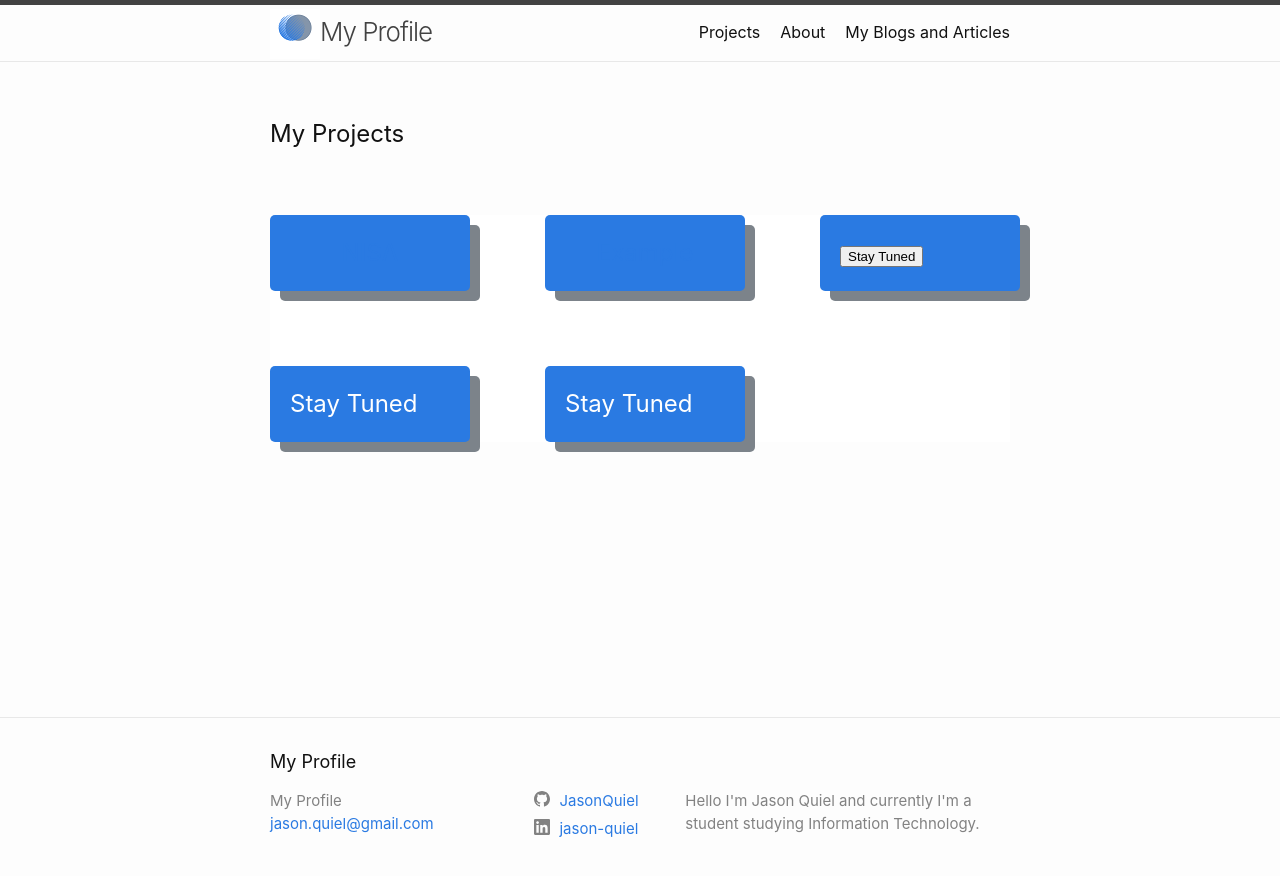
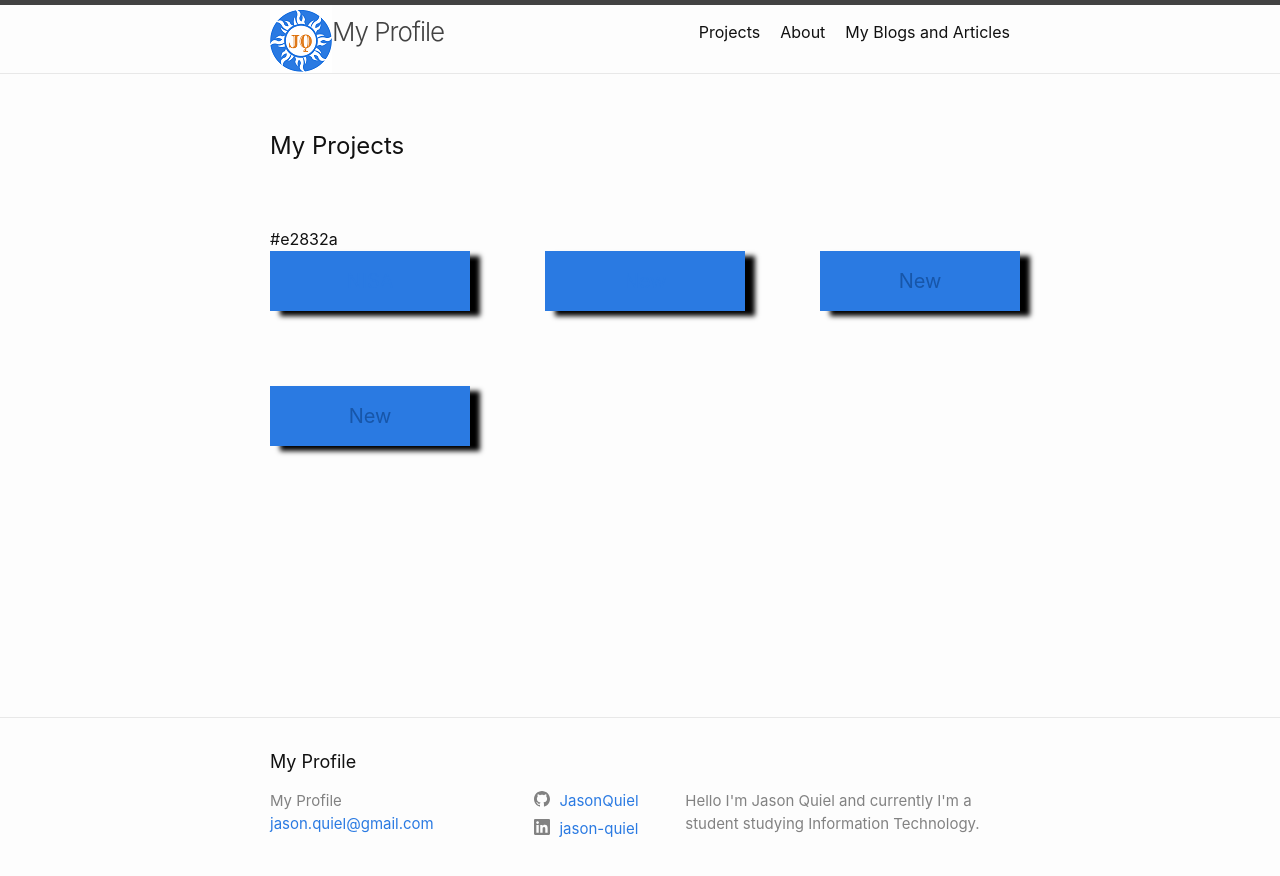
Before and after one commit to JasonQuiel/jasonquiel.github.io, a Jekyll site: the page built from Projects.html, in a window 1280 px wide. Shown: the top 876 px of the page. Built offline with Jekyll 4.4.1, drawn with Linux system fonts in a browser that asks for light colours.

Commit message:
button building, colour change, shadows

```diff
--- a/Projects.html
+++ b/Projects.html
@@ -14,25 +14,31 @@ title: Projects
   display: grid;
   grid-template-columns: 200px 200px 200px;
   grid-gap: 75px;
-  background-color: #fff;
-  color: #444;
+  text-align: center;
+  font-size: 20px;
 }
 
-.box {
-  background-color:  #2a7ae2;
-  color: #fff;
-  border-radius: 5px;
-  padding: 20px;
-  font-size: 150%;
-  box-shadow: 10px 10px #7c838a;
+.fcc-btn {
+  background-color: #2a7ae2;
+  color: white;
+  padding: 15px 25px;
+  text-decoration: none;
+  box-shadow: 10px 5px 5px black;
+  cursor: pointer;
 }
+
+.fcc-btn:hover {
+  background-color: #e2832a;
+}
+
 </style>
+#e2832a
+<div class="grid">
+    <div class="fcc-btn"><a href="https://www.nisaorganisation.com/">NISA</a></div>
+    <div class="fcc-btn"><a href="https://jasonquiel.github.io/new.html">New</a></div>
+    <div class="fcc-btn"><a href="">New</a></div>
+    <div class="fcc-btn"><a href="">New</a></div>
 
-<div class="grid">
-    <div class="box a"><a href="https://www.nisaorganisation.com/"><center>NISA</center></a></div>
-    <div class="box b"><a href="https://jasonquiel.github.io/Projects.html/new.html"><center>Example</center></a></div>
-    <div class="box c"><button type="button">Stay Tuned</button></div>
-    <div class="box d">Stay Tuned</div>
-    <div class="box e">Stay Tuned</div>
+
 
   </div>
--- a/new.html
+++ /dev/null
@@ -1,3 +0,0 @@
----
-layout: page
----
```
Also changed, not shown: new.md (added, +5 -0 lines), images/title-logo.png.
